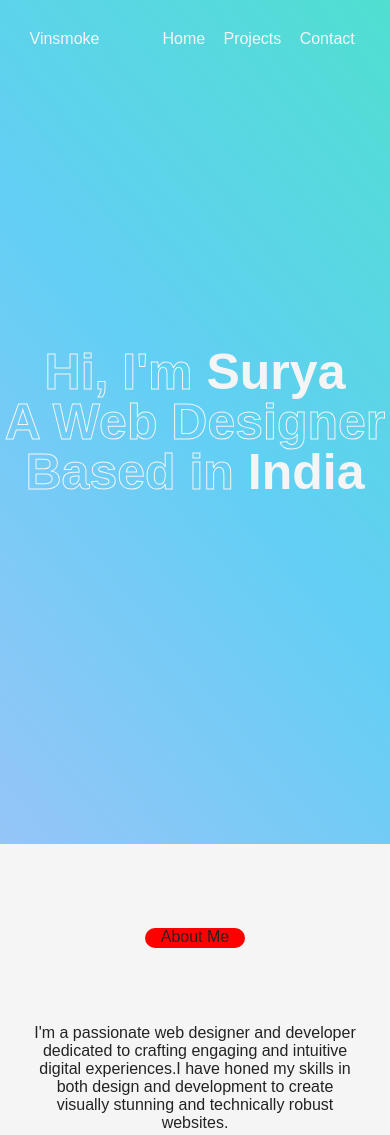
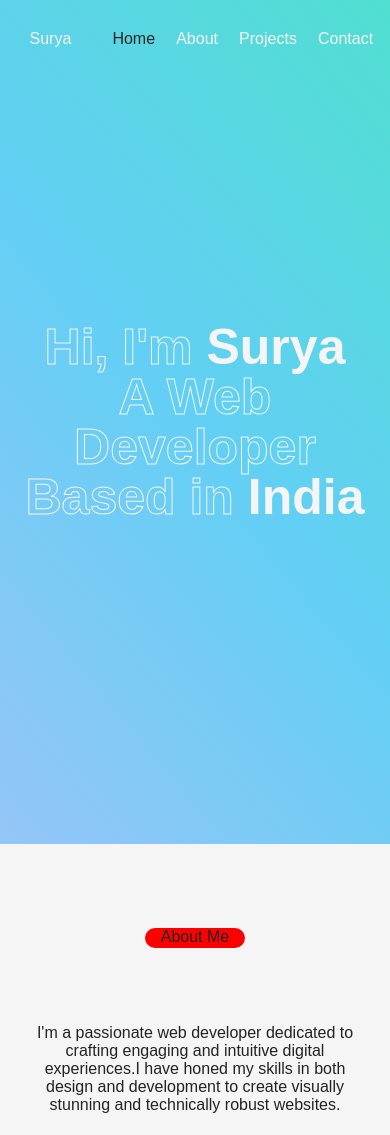
Before and after one commit to Surya0067/portfolio, a plain HTML site: page index.html in a window 390 px wide. Shown: the top 1135 px of the page. Drawn offline with Linux system fonts and the light colour scheme.

Commit message:
Nav made responsive

```diff
--- a/index.html
+++ b/index.html
@@ -9,21 +9,29 @@
 </head>
 
 <body>
-  <div class="nav_bar">
-    <div class="nav_logo">Vinsmoke</div>
-    <ul class="nav_items">
-      <li class="nav_id"><a href="./index.html" class="home"></a>Home</li>
-      <!-- <li class="nav_id"><a href="about#"></a>About</li> -->
-      <li class="nav_id"><a href="projects#"></a>Projects</li>
-      <li class="nav_id"><a href="./contact.html"></a> Contact</li>
-    </ul>
-  </div>
+
+ <header>
+     <a href="#home">Surya</a>
+    <nav>
+      <a href="#home" class="active">Home</a>
+      <a href="#about">About</a>
+      <a href="#project">Projects</a>
+      <a href="#contact">Contact</a>
+    </nav>
+  </header>
+
+
+  <section id="home">
   <div class="home_container">
     <p class="home_description">Hi, I'm <span class="diff">Surya</span></p>
-    <p class="home_description">A Web Designer</p>
+    <p class="home_description">A Web Developer</p>
     <p class="home_description">Based in <span class="diff">India</span></p>
   </div>
   </div>
+</section>
+
+
+<section id="about">
   <div class="about_container">
     <div class="about_head">
       <div style="background-color: red;
@@ -31,7 +39,7 @@
     </div>
     <div class="about_description">
       <p>
-        I'm a passionate web designer and developer dedicated
+        I'm a passionate web developer dedicated
         to crafting engaging and intuitive digital experiences.I have honed my skills in both design and
         development to create visually stunning and technically robust websites.
       </p>
@@ -40,7 +48,14 @@
       <img class="photo" src="assets/about_img.webp" height="350vh" width="300vh" style="border-radius: 55%; justify-content: left;">
     </div>
   </div>
+</section>
 
+
+<section id="project"></section>
+
+
+
+<section id="contact">
   <div class="contact_container">
     <p class="contact_ready">READY TO START A PROJECT?</p>
     <p class="contact_work">Lets's Work Together!</p>
@@ -50,4 +65,5 @@
       <a class="contact_id" href="surya.m0067@gmail.com">Email</a>
     </ul>
   </div>
+</section>
 </body>
--- a/style.css
+++ b/style.css
@@ -16,7 +16,9 @@ p {
   margin: 0;
 }
 
-.nav_bar {
+header{
+  align-items: center;
+  text-align: center;
   display: flex;
   justify-content: space-around;
   position: fixed;
@@ -26,26 +28,30 @@ p {
   color: whitesmoke;
 }
 
-.nav_logo {
+header a {
   flex: 1;
   display: flex;
   justify-content: start;
   padding-left: 2.5vh;
+  text-decoration: none;
+  color: whitesmoke;
 }
 
-.nav_items {
-  flex: 2;
-  list-style: none;
+
+nav {
   display: flex;
   flex-direction: row;
   justify-content: space-evenly;
+  flex : 2;
+}
+nav a {
+  text-decoration: none;
+  color: whitesmoke;
 
 }
-
-.nav_items li {
-  text-decoration: none;
+nav a.active {
+  color: rgb(41, 40, 40);
 }
-
 .home_description {
   width: 100%;
   font-weight: 700;
@@ -57,7 +63,7 @@ p {
   color: transparent;
 }
 
-.nav_items li,
+.nav_items a,
 .contact_items {
   cursor: pointer;
 }
@@ -72,6 +78,8 @@ p {
   flex-direction: column;
   justify-content: center;
   font-weight: bolder;
+  margin: 0;
+  padding: 0;
 }
 
 @keyframes color {
@@ -233,3 +241,7 @@ span {
     font-size: 2.3rem;
     }
 }
+#project{
+  height: 80vh;
+  background-color: grey;
+}
```
Also changed, not shown: contact/contact.css (deleted, +0 -14 lines), contact/contact.html (deleted, +0 -38 lines), script.js (added).
